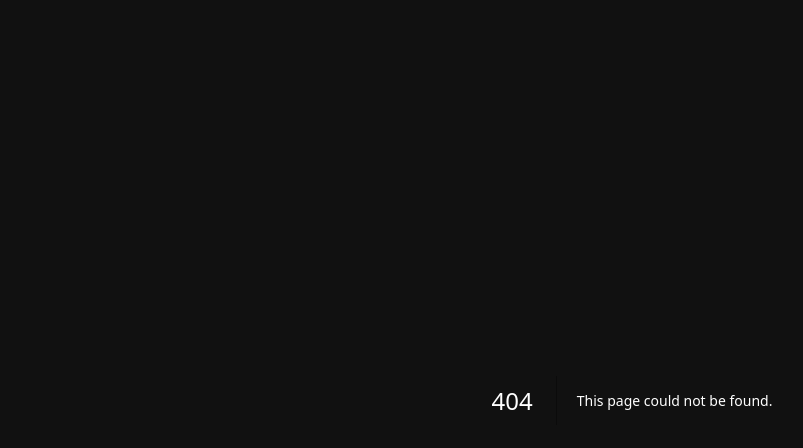
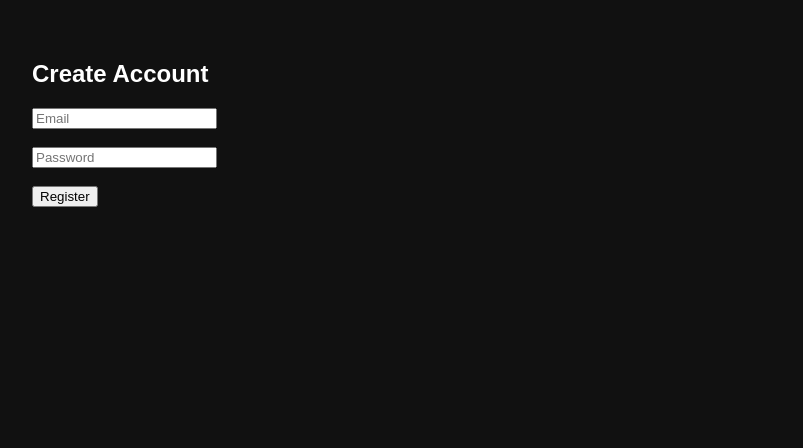
Before and after one commit to kofannan/Cargo-and-Logistics, a Next.js app: page /app/register in a window 1280 px wide. Before the commit this address had no page. Shown: the top 448 px of the page, without its empty margins (8-811 px from the left). Built offline with nearby package versions, Linux system fonts and the light colour scheme; no server answers.

Commit message:
Add register page with Firebase authentication

```diff
--- /dev/null
+++ b/app/app/(auth)/register/page.js
@@ -0,0 +1,58 @@
+"use client";
+
+import { useState } from "react";
+import { auth } from "@/lib/firebase";
+import { createUserWithEmailAndPassword } from "firebase/auth";
+import { useRouter } from "next/navigation";
+
+export default function RegisterPage() {
+  const router = useRouter();
+
+  const [email, setEmail] = useState("");
+  const [password, setPassword] = useState("");
+  const [loading, setLoading] = useState(false);
+
+  const handleRegister = async () => {
+    if (!email || !password) {
+      alert("Please fill all fields");
+      return;
+    }
+
+    try {
+      setLoading(true);
+
+      await createUserWithEmailAndPassword(auth, email, password);
+
+      alert("Account created successfully!");
+      router.push("/dashboard");
+    } catch (error) {
+      alert(error.message);
+    } finally {
+      setLoading(false);
+    }
+  };
+
+  return (
+    <div style={{ padding: 40 }}>
+      <h2>Create Account</h2>
+
+      <input
+        type="email"
+        placeholder="Email"
+        onChange={(e) => setEmail(e.target.value)}
+      />
+      <br /><br />
+
+      <input
+        type="password"
+        placeholder="Password"
+        onChange={(e) => setPassword(e.target.value)}
+      />
+      <br /><br />
+
+      <button onClick={handleRegister}>
+        {loading ? "Creating..." : "Register"}
+      </button>
+    </div>
+  );
+}
```
Also changed, not shown: app/context/AuthContext.js (added, +31 -0 lines).
